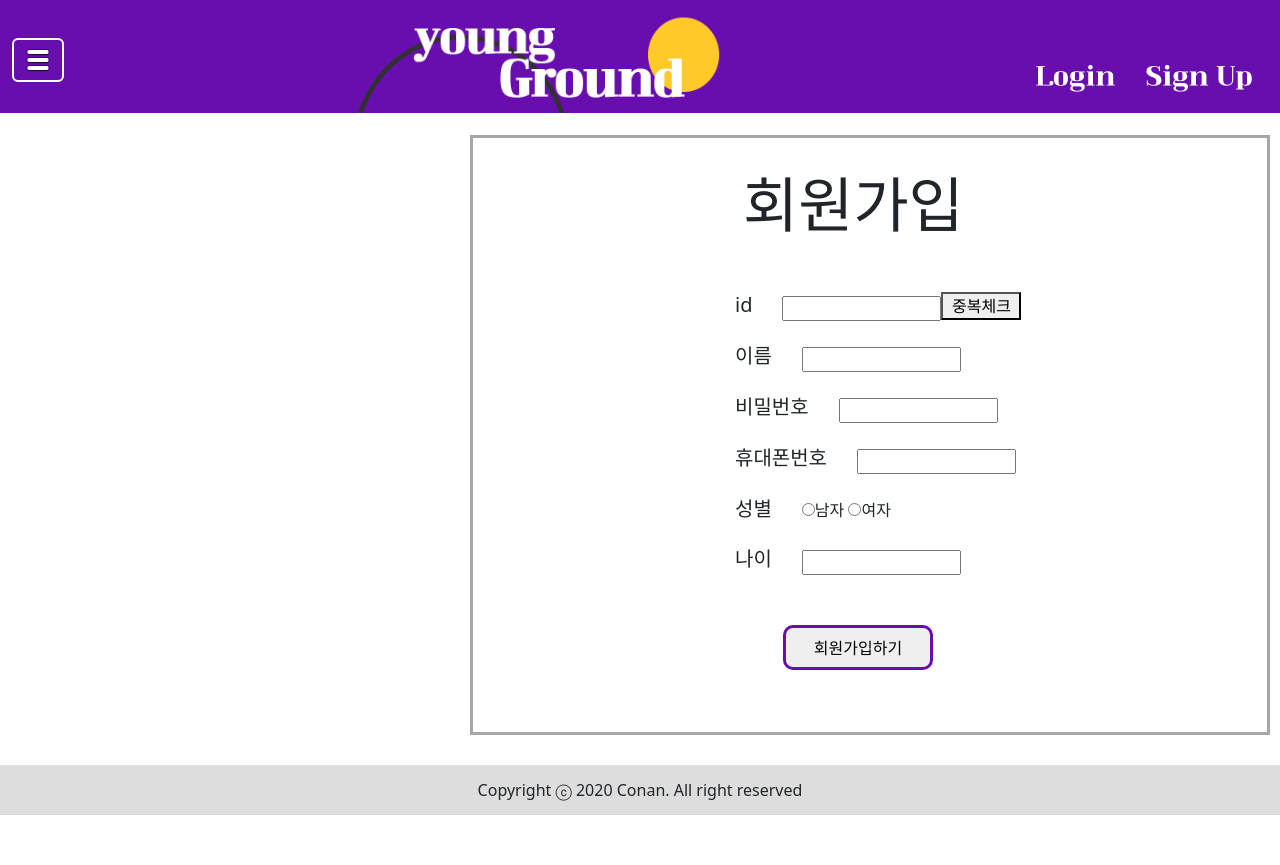
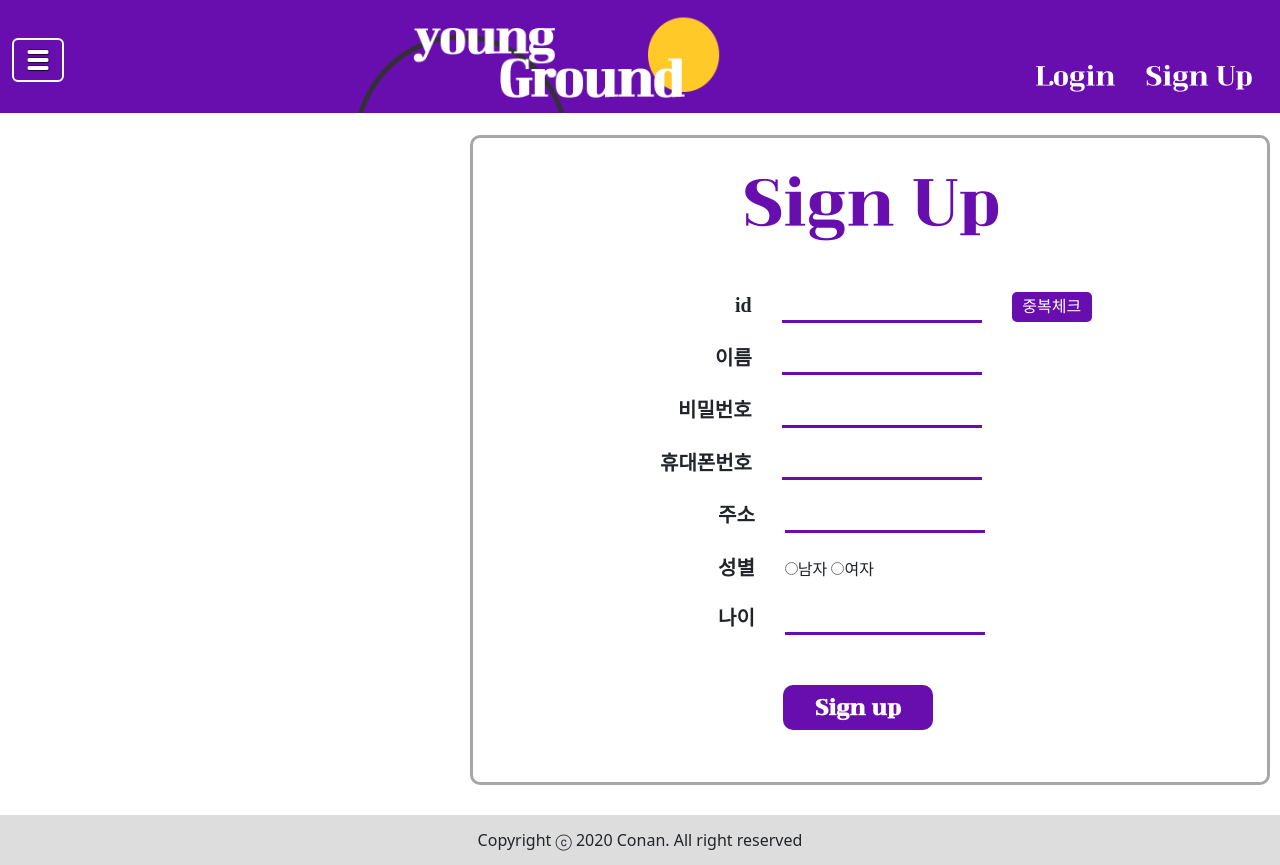
Before and after one commit to lukdown/vue-shopping, a Vue app: page /join in a window 1280 px wide. Before the commit the page ends 815 px from the top, so only its background shows below. Built offline with nearby package versions, Linux system fonts and the light colour scheme.

Commit message:
김수빈

```diff
--- a/src/assets/css/customer/Join.css
+++ b/src/assets/css/customer/Join.css
@@ -1,8 +1,9 @@
 #join-form{
     border: 3px solid #a6a6a6;
     width: 800px;
-    height: 600px;
+    height: 650px;
     margin-left: 470px;
+    border-radius: 10px;
 }
 
 #join-form h1{
@@ -10,6 +11,8 @@
     margin-left: 270px;
     margin-top: 30px;
     margin-bottom: 50px;
+    font-family: "Cafe24 Classictype";
+    color : #680eae;
 }
 
 .join-table-li{
@@ -17,17 +20,60 @@
     margin-bottom: 20px;
 }
 
+.join-table-li:nth-child(2){
+    margin-left: 210px;
+    margin-bottom: 20px;
+}
+
+.join-table-li:nth-child(3){
+    margin-left: 173px;
+    margin-bottom: 20px;
+}
+.join-table-li:nth-child(4){
+    margin-left: 155px;
+    margin-bottom: 20px;
+}
+.join-table-li:nth-child(5){
+    margin-left: 213px;
+    margin-bottom: 20px;
+}
+.join-table-li:nth-child(6){
+    margin-left: 213px;
+    margin-bottom: 20px;
+}
+.join-table-li:nth-child(7){
+    margin-left: 213px;
+    margin-bottom: 20px;
+}
+
 .join-label{
     font-size: 20px;
     margin-right: 30px;
+    font-family: "부크크 고딕";
+    font-weight: bold;
 }
 
+
 .join-input{
-    border: 0px 0px 3px 0px;
+    border-bottom: 3px solid #680eae;
+    border-top: none;
+    border-left: none;
+    border-right: none;
+    width: 200px;
+}
+.join-input:nth-child(5){
+    width: 350px;
 }
 
 #check-btn{
     width: 80px;
+    height: 30px;
+    font-family: "부크크 고딕";
+    border: none;
+    background-color: #680eae;
+    color: #fff;
+    margin-left: 30px;
+    border-radius: 5px;
 }
 
 #join-btn{
@@ -36,5 +82,10 @@
     border-radius: 10px;
     margin-top: 30px;
     margin-left: 310px;
-    border: 3px solid #680eae;
+    background-color: #680eae;
+    font-family: "Cafe24 Classictype";
+    font-size: 20px;
+    font-weight: bold;
+    color: #fff;
+    border: none;
 }
--- a/src/assets/css/customer/Login.css
+++ b/src/assets/css/customer/Login.css
@@ -9,23 +9,27 @@
 
 #Login-h1{
     font-size: 60px;
-    margin-left: 270px;
-    margin-top: 30px;
+    margin-left: 255px;
+    margin-top: 60px;
     margin-bottom: 50px;
+    font-family: "Cafe24 Classictype";
+    color: #680eae;
 }
 
 .Login-label{
     font-size: 30px;
     margin-right: 25px;
+    font-family: "Cafe24 Classictype";
 }
 
 .login-form-li{
     margin-bottom: 30px;
-    margin-left: 60px;
+    margin-left: 145px;
 }
 
-.login-form-li:nth-child(1){
-    margin-left: 155px;
+.login-form-li:nth-child(2){
+    margin-bottom: 30px;
+    margin-left: 128px;
 }
 
 .login-input{
@@ -37,7 +41,7 @@
 }
 
 #login-btns{
-    margin-left: 220px;
+    margin-left: 215px;
 }
 
 .login-btn{
@@ -47,6 +51,8 @@
     margin-right: 30px;
     border-radius: 10px;
     font-size: 20px;
-    border: 2px solid #680eae;
-    background-color: #fff;
+    border: none;
+    background-color: #680eae;
+    color: #fff;
+    font-family: "Cafe24 Classictype";
 }
--- a/src/views/customer/Main/JoinView.vue
+++ b/src/views/customer/Main/JoinView.vue
@@ -2,7 +2,7 @@
     <AppHeader/>
     <div>
         <div  id="join-form">
-            <h1>회원가입</h1>
+            <h1>Sign Up</h1>
             <form action="" id="join-table">
                 <ul>
                     <li class="join-table-li">
@@ -23,6 +23,10 @@
                         <input type="text" class="join-input">
                     </li>
                     <li class="join-table-li">
+                        <label for="" class="join-label">주소</label>
+                        <input type="text" class="join-input">
+                    </li>
+                    <li class="join-table-li">
                         <label for="" class="join-label">성별</label>
                         <input type="radio">남자
                         <input type="radio">여자
@@ -32,7 +36,7 @@
                         <input type="text" class="join-input">
                     </li>
                 </ul>
-                <button id="join-btn">회원가입하기</button>
+                <button id="join-btn">Sign up</button>
             </form>
         </div>
         <AppFooter/>
--- a/src/views/customer/Main/LoginView.vue
+++ b/src/views/customer/Main/LoginView.vue
@@ -9,13 +9,13 @@
                     <input type="text" class="login-input">
                 </li>
                 <li class="login-form-li">
-                    <label for="" class="Login-label">password</label>
+                    <label for="" class="Login-label">PW</label>
                     <input type="password" class="login-input">
                 </li>
             </ul>
             <div id="login-btns">
                 <button class="login-btn">LOGIN</button>
-                <button class="login-btn">Sign in</button>
+                <button class="login-btn">Sign Up</button>
             </div>
         </div>
         <AppFooter/>
--- a/src/views/customer/Main/MainView.vue
+++ b/src/views/customer/Main/MainView.vue
@@ -11,7 +11,7 @@
             <div id="greetings">
 
 
-
+              <div id="Main-Slider">
                 <vueper-slides autoplay>
                   <vueper-slide v-for="(slide, i) in slides"
                     :key="i"
@@ -23,7 +23,7 @@
                     <i class="icon pause_circle_outline"></i>
                   </template>
                 </vueper-slides>
-
+              </div>
 
 
 
@@ -74,13 +74,23 @@ export default {
         {
           title: 'Slide <b style="font-size: 1.3em;color: yellow">#1</b>',
           content: 'Slide title can be HTML.<br>And so does the slide content, <span style="font-size: 1.2em;color: yellow">why not?</span>',
-          image: require('@/assets/img/Song-Ji-Hyo.jpg')
+          image: require('C:/javaStudy/workspace_vue/vue-shopping/src/assets/img/portrait-young-woman-wearing-2000-s-fashion-style.jpg')
         },
         {
           title: 'rerewrwerwet',
           content: 'ytdryr',
-          image: require('@/assets/img/JungWooSung.jpg')
+          image: require('C:/javaStudy/workspace_vue/vue-shopping/src/assets/img/short-haired-woman-sunglasses-posing-yellow-doors-curly-woman-undershirt-with-jacket-looks-away-yellow-doors.jpg')
         },
+        {
+          title: 'Slide <b style="font-size: 1.3em;color: yellow">#1</b>',
+          content: 'Slide title can be HTML.<br>And so does the slide content, <span style="font-size: 1.2em;color: yellow">why not?</span>',
+          image: require('C:/javaStudy/workspace_vue/vue-shopping/src/assets/img/portrait-young-woman-wearing-2000-s-fashion-style.jpg')
+        },
+        {
+          title: 'rerewrwerwet',
+          content: 'ytdryr',
+          image: require('C:/javaStudy/workspace_vue/vue-shopping/src/assets/img/short-haired-woman-sunglasses-posing-yellow-doors-curly-woman-undershirt-with-jacket-looks-away-yellow-doors.jpg')
+        }
         // Other slides...
       ]
     };
```
Lines whose indentation alone changed are shown as unchanged.
